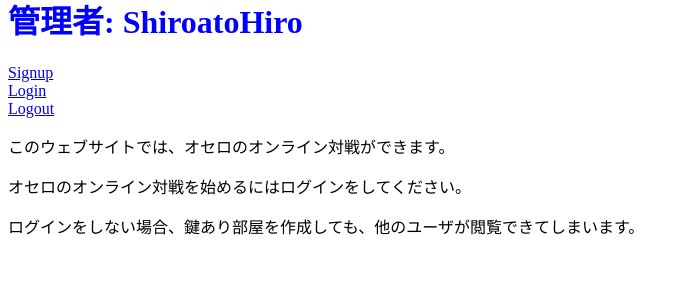
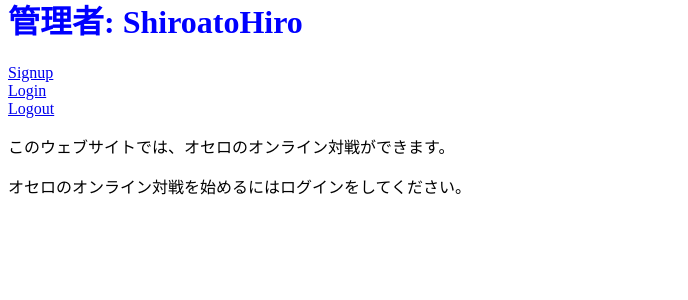
Before and after one commit to SuperHiroki/site10, a Flask app: page / in a window 1280 px wide. Shown: the part 138-438 px from the top of the page, without its empty margins (0-688 px from the left). Run offline with Flask 2, Linux system fonts and the light colour scheme.

Commit message:
htmlの文言を修正した

```diff
--- a/templates/home.html
+++ b/templates/home.html
@@ -59,7 +59,6 @@
     </ul>
   {% else %}
     <p>オセロのオンライン対戦を始めるにはログインをしてください。</p>
-    <p>ログインをしない場合、鍵あり部屋を作成しても、他のユーザが閲覧できてしまいます。</p>
   {% endif %}
 </body>
 </html>
```
